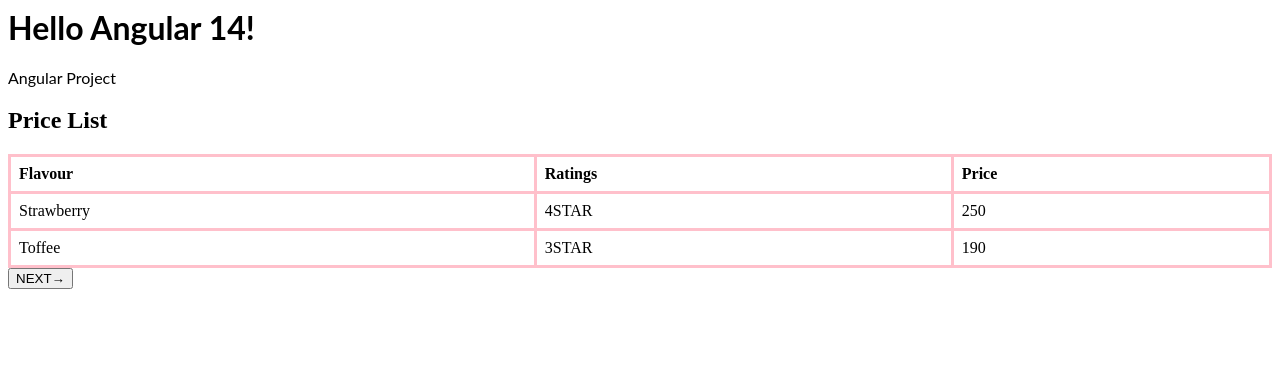
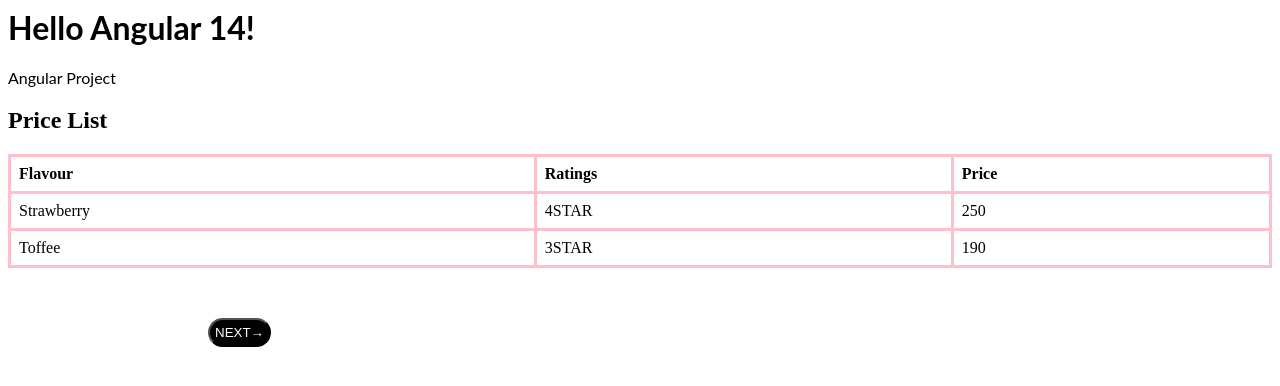
Before and after one commit to Nandhinisn12/Angular-project, an Angular app: page / in a window 1280 px wide. Shown: the top 386 px of the page. Built offline with nearby package versions, Linux system fonts and the light colour scheme.

Commit message:
Update app.component.css

```diff
--- a/src/app/app.component.css
+++ b/src/app/app.component.css
@@ -1,21 +1,13 @@
 p {
   font-family: Lato;
 }
-#button1{
-  text-align: center;
-  border: 10%;
-  border-color:rgb(61, 7, 105);
-  border-radius: 14%;
-  margin-left: 45%;
-
-
- }
-
- #button2{
-   text-align: center;
-   border: 10%;
-   border-color:rgb(61, 7, 105);
-   border-radius: 14%
-
-
-  }
+button {
+  background-color: rgb(3, 3, 3);
+  color: rgb(255, 255, 255);
+  border-radius: 100px;
+  padding: 5px;
+  float: left 10px;
+  margin-top: 50px;
+  margin-left: 200px;
+  cursor: pointer;
+}
```
